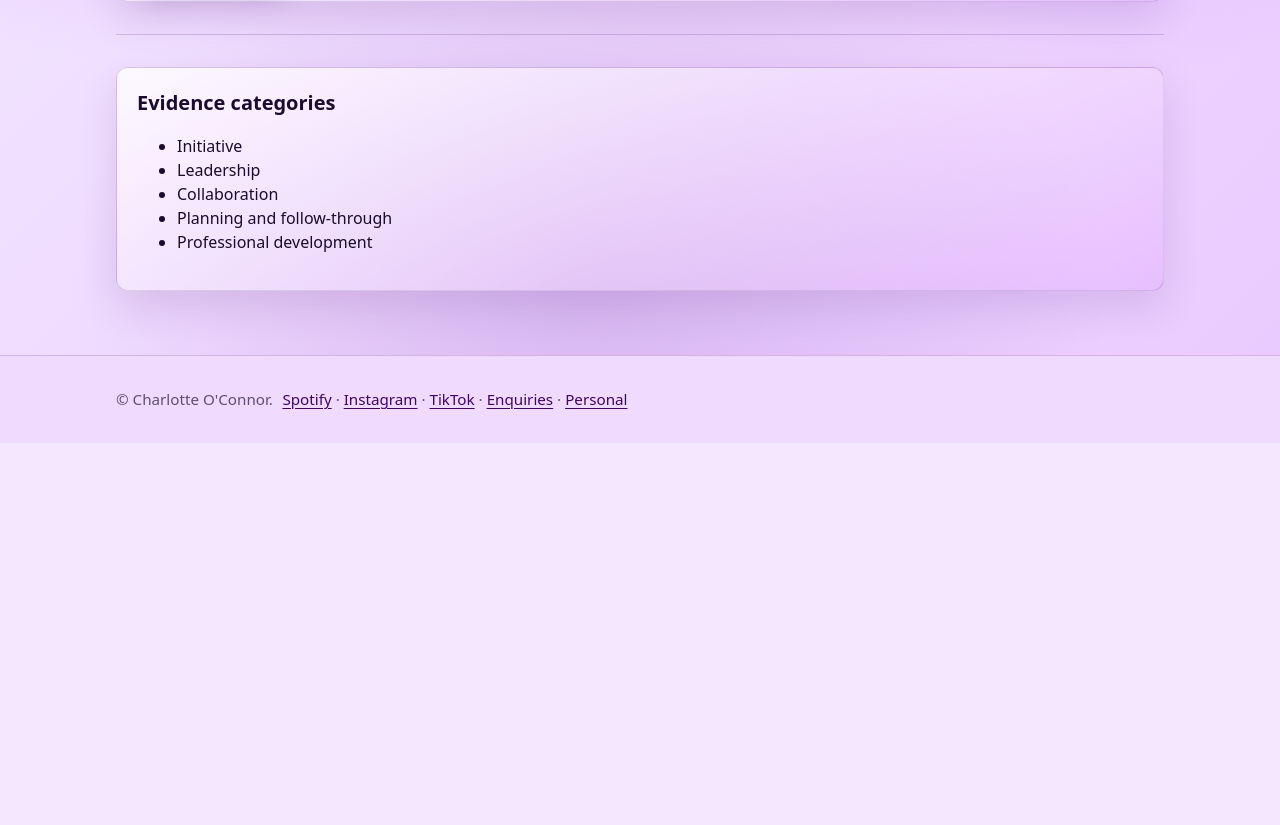
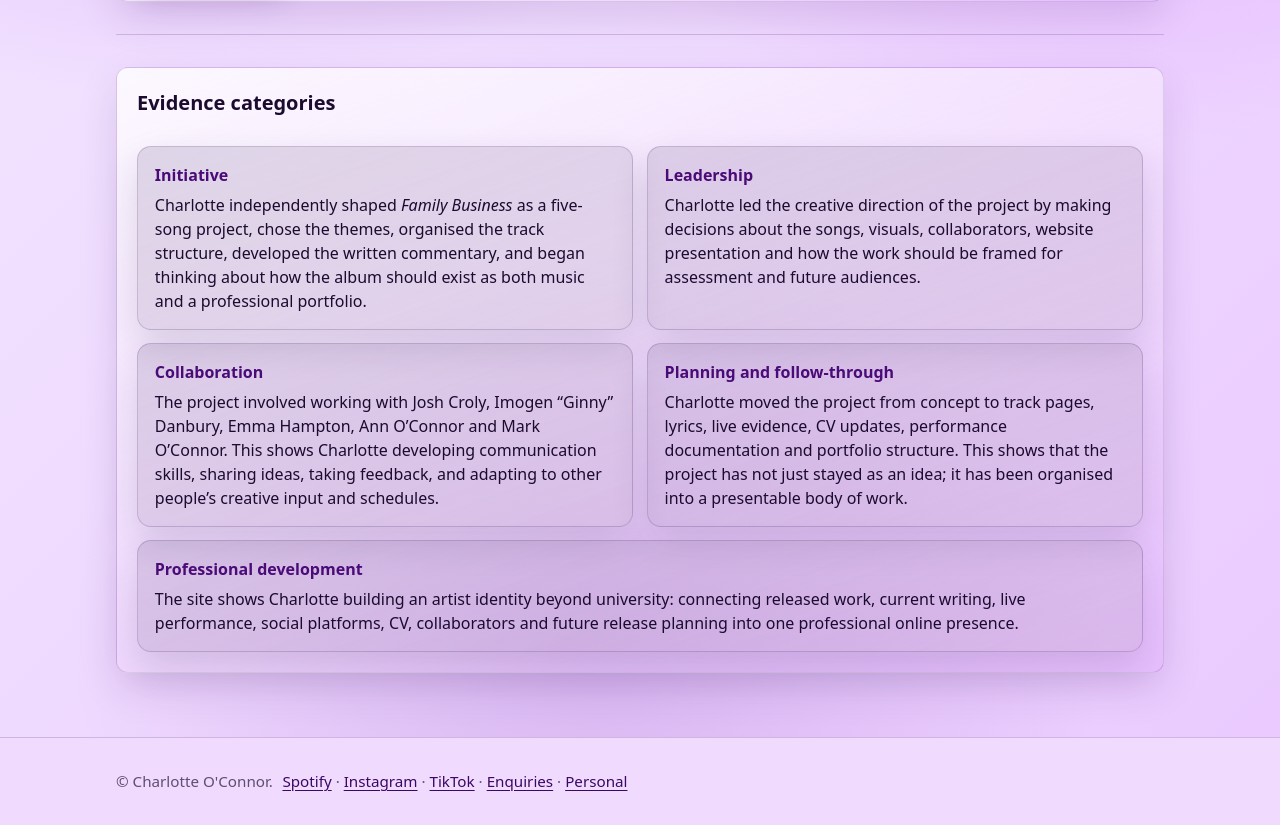
Before and after one commit to drmarkoconnor/croc, an Eleventy site: page src/practice/index.njk in a window 1280 px wide. Shown: the part 524-1349 px from the top of the page. Before the commit the page ends 967 px from the top, so only its background shows below. Built offline with nearby package versions, Linux system fonts and the light colour scheme; Eleventy itself is replaced by a stand-in of ours; files that its build step writes are made by us from their sources.

Commit message:
Add studio audio and practice evidence cards

```diff
--- a/src/assets/css/styles.css
+++ b/src/assets/css/styles.css
@@ -986,6 +986,21 @@ select {
 	margin-bottom: 0.35rem;
 	color: var(--accent-strong);
 }
+.evidence-category-grid {
+	display: grid;
+	gap: 0.85rem;
+}
+.evidence-category-grid .track-highlight-box p {
+	margin: 0;
+}
+@media (min-width: 54rem) {
+	.evidence-category-grid {
+		grid-template-columns: repeat(2, minmax(0, 1fr));
+	}
+	.evidence-category-grid .track-highlight-box:last-child {
+		grid-column: 1 / -1;
+	}
+}
 .milestone-list {
 	display: grid;
 	gap: 1rem;
@@ -1153,6 +1168,22 @@ select {
 	letter-spacing: 0.05em;
 	text-transform: uppercase;
 }
+.studio-audio-card {
+	display: grid;
+	gap: 0.75rem;
+	padding: 1rem;
+	border: 1px solid var(--border);
+	border-radius: 8px;
+	background: rgba(0, 0, 0, 0.1);
+}
+.studio-audio-card p {
+	margin: 0;
+}
+.studio-audio-card audio {
+	display: block;
+	width: 100%;
+	max-width: 100%;
+}
 .live-video-grid {
 	display: grid;
 	gap: 1rem;
--- a/src/practice/index.njk
+++ b/src/practice/index.njk
@@ -16,13 +16,32 @@ bodyClass: page-variant-amethyst
 
 <div class="hr"></div>
 
-<section class="card">
+<section class="card stack">
   <h2 class="h2">Evidence categories</h2>
-  <ul>
-    <li>Initiative</li>
-    <li>Leadership</li>
-    <li>Collaboration</li>
-    <li>Planning and follow-through</li>
-    <li>Professional development</li>
-  </ul>
+  <div class="evidence-category-grid">
+    <article class="track-highlight-box">
+      <strong>Initiative</strong>
+      <p>Charlotte independently shaped <em>Family Business</em> as a five-song project, chose the themes, organised the track structure, developed the written commentary, and began thinking about how the album should exist as both music and a professional portfolio.</p>
+    </article>
+
+    <article class="track-highlight-box">
+      <strong>Leadership</strong>
+      <p>Charlotte led the creative direction of the project by making decisions about the songs, visuals, collaborators, website presentation and how the work should be framed for assessment and future audiences.</p>
+    </article>
+
+    <article class="track-highlight-box">
+      <strong>Collaboration</strong>
+      <p>The project involved working with Josh Croly, Imogen “Ginny” Danbury, Emma Hampton, Ann O’Connor and Mark O’Connor. This shows Charlotte developing communication skills, sharing ideas, taking feedback, and adapting to other people’s creative input and schedules.</p>
+    </article>
+
+    <article class="track-highlight-box">
+      <strong>Planning and follow-through</strong>
+      <p>Charlotte moved the project from concept to track pages, lyrics, live evidence, CV updates, performance documentation and portfolio structure. This shows that the project has not just stayed as an idea; it has been organised into a presentable body of work.</p>
+    </article>
+
+    <article class="track-highlight-box">
+      <strong>Professional development</strong>
+      <p>The site shows Charlotte building an artist identity beyond university: connecting released work, current writing, live performance, social platforms, CV, collaborators and future release planning into one professional online presence.</p>
+    </article>
+  </div>
 </section>
--- a/src/work/family-business/index.njk
+++ b/src/work/family-business/index.njk
@@ -92,6 +92,7 @@ bodyClass: page-variant-family
           <div class="track-meta">
             <span class="track-number">Track 02</span>
             <span class="pill">song page</span>
+            <span class="pill">studio audio</span>
           </div>
           <h3 class="track-title"><a href="/work/family-business/girl-i-used-to-be/">Girl I Used To Be</a></h3>
           <p class="small">Being treated as a version of yourself that you no longer recognise.</p>
@@ -137,6 +138,7 @@ bodyClass: page-variant-family
           <div class="track-meta">
             <span class="track-number">Track 05</span>
             <span class="pill">song page</span>
+            <span class="pill">studio audio</span>
           </div>
           <h3 class="track-title"><a href="/work/family-business/traffic-lights/">Traffic Lights</a></h3>
           <p class="small">Growing up, feeling stuck, and recognising that people are never one-dimensional.</p>
```
Also changed, not shown: src/work/family-business/girl-i-used-to-be/index.njk (+8 -2 lines), src/work/family-business/traffic-lights/index.njk (+7 -2 lines), 2 other files.
